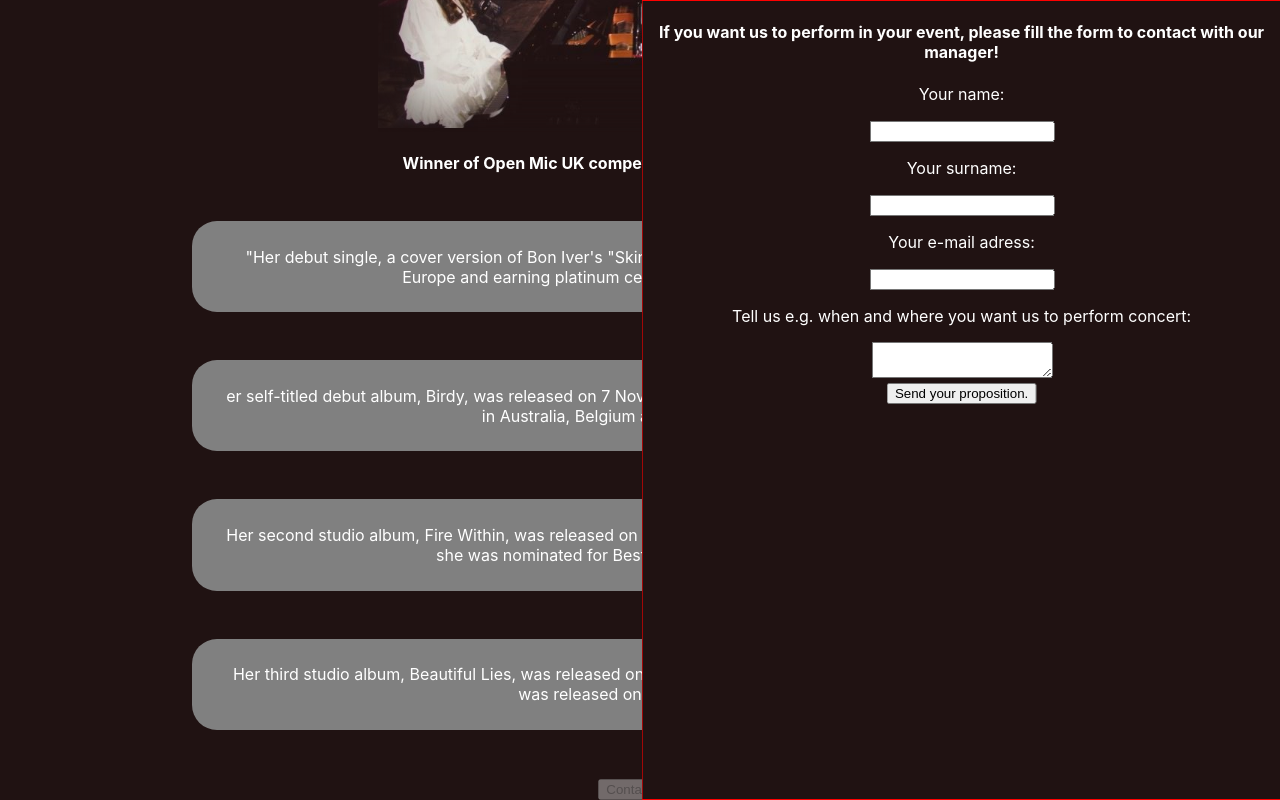
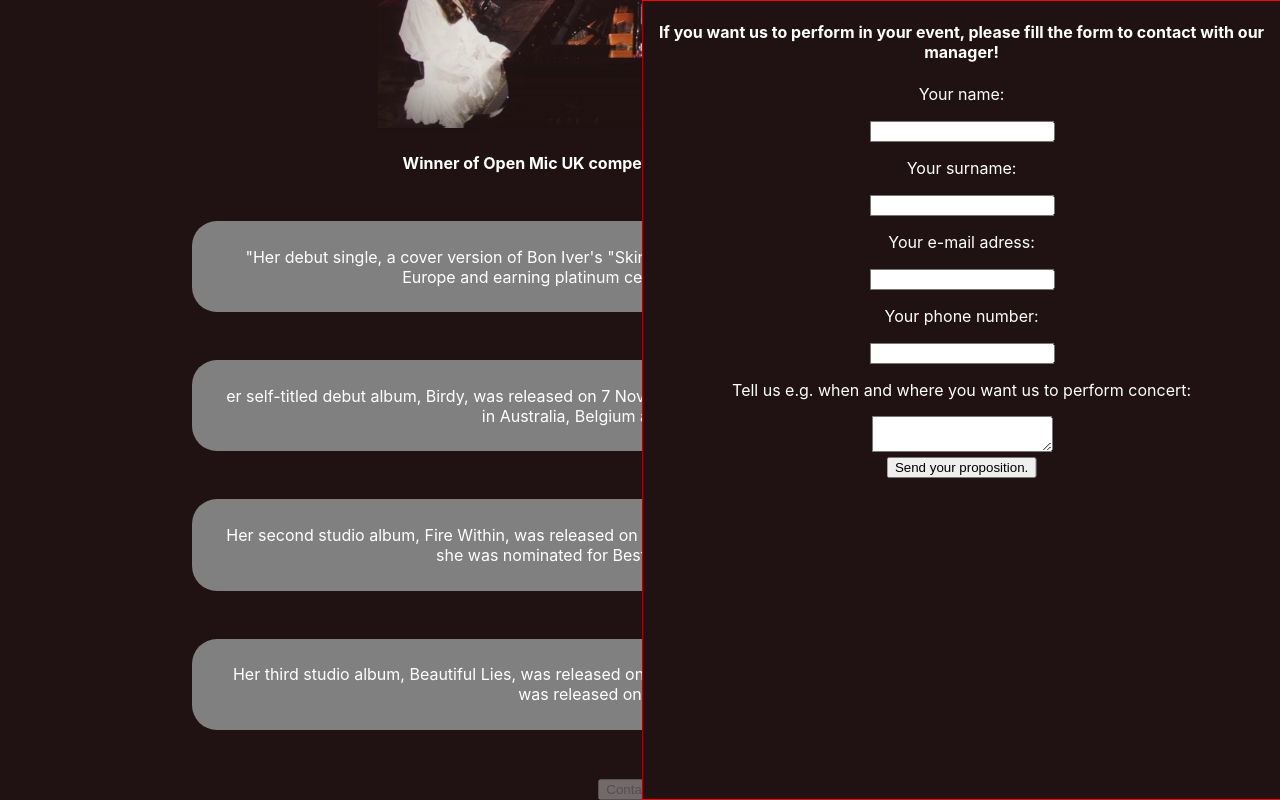
Before and after one commit to elzp/mstart-website.github.io, a React (Create React App) app: page / in a window 1280 px wide. Both pictures are taken after a click on the button "Contact us!". Shown: the part 89-889 px from the top of the page. Built offline with nearby package versions, Linux system fonts and the light colour scheme.

Commit message:
Add validation of inputs with showing errors

```diff
--- a/src/components/ContactForm/ContactForm.js
+++ b/src/components/ContactForm/ContactForm.js
@@ -1,5 +1,5 @@
 import './../../dist/App.css';
-import React, { useRef, useCallback, useState } from 'react';
+import React, { useRef, useCallback, useState, useEffect } from 'react';
 import useOutsideRef from './../../hooks/outsideRef';
 
 
@@ -9,36 +9,147 @@ function ContactForm(props) {
   const handlesettingVisibilityOfForm = useCallback(() => setVisibilityOfForm(false), [setVisibilityOfForm]);
   useOutsideRef(wrapper, handlesettingVisibilityOfForm)
 
-  const formAreaNames = ["username", "surname", "e-mail", "message"];
+  const formAreaNames = ["username", "surname", "e-mail", "message", "phone"];
   const [formValues, setFormValues] =useState(
     {
-      [formAreaNames[0]]: null,
-      [formAreaNames[1]]: null,
-      [formAreaNames[2]]: null,
-      [formAreaNames[3]]: null,
+      [formAreaNames[0]]: "",
+      [formAreaNames[1]]: "",
+      [formAreaNames[2]]: "",
+      [formAreaNames[3]]: "",
+      [formAreaNames[4]]: "",
     })
+    const [nameError, setNameError] = useState([""]);
+    const [surnameError, setSurnameError] = useState([""]);
+    const [emailError, setEmailError] = useState([""]);
+    const [messageError, setMessageError] = useState([""]);
+    const [phoneError, setPhoneError] = useState([""]);
+
+    const [statusOfInputedData, setStatusOfInputedData] = useState([true, true, true, true, true]);
+    const [nameStatus, surnameStatus, emailStatus, messageStatus, phoneStatus] = statusOfInputedData;
 
 
   const handleInputChange = (event, type) => {
     // event.preventDefault();
+    let existingInput;
+    const newStatuses = [ ...statusOfInputedData];
     const input = event.target.value;
+    const allInputedKeys = input.split("");
+
     switch (type){
       case formAreaNames[0]:
         setFormValues(current =>{return {...current, [formAreaNames[0]]: input}});
+
+        existingInput = formValues[formAreaNames[0]].split("");
+        if(existingInput.length !== allInputedKeys.length) { //if user deleted or added something to input
+          newStatuses[0]=false;
+          setStatusOfInputedData(newStatuses);
+        }
+
+        if(!/(\W)|(\d)|(\s)/.test(input) & allInputedKeys.length >3) {
+          newStatuses[0]=true;
+          setStatusOfInputedData(newStatuses);
+        } else {
+          newStatuses[0]=false;
+          setStatusOfInputedData(newStatuses);
+        }
+        if (input ===""){
+          newStatuses[0]=false;
+          setStatusOfInputedData(newStatuses);
+        }
         break;
       case formAreaNames[1]:
         setFormValues(current =>{return {...current, [formAreaNames[1]]: input}});
+        existingInput = formValues[formAreaNames[1]].split("");
+        if(existingInput.length !== allInputedKeys.length) { //if user deleted or added something to input
+          newStatuses[1]=false;
+          setStatusOfInputedData(newStatuses);
+        }
+
+        if(!/(\W)|(\d)|(\s)/.test(input) & allInputedKeys.length >3) {
+          newStatuses[1]=true;
+          setStatusOfInputedData(newStatuses);
+        } else {
+          newStatuses[1]=false;
+          setStatusOfInputedData(newStatuses);
+        }
+        if (input ===""){
+          newStatuses[1]=false;
+          setStatusOfInputedData(newStatuses);
+        }
         break;
       case formAreaNames[2]:
+        newStatuses[2]=false;
+          setStatusOfInputedData(currentStatuses=> newStatuses);
         setFormValues(current =>{return {...current, [formAreaNames[2]]: input}});
+        if(/^[a-zA-Z0-9._-]{3,}@[a-zA-Z0-9.-]{3,}\.[a-zA-Z]{2,6}$/.test(input) && /@{1}/.test(input)) {
+          newStatuses[2]=true;
+          setStatusOfInputedData(currentStatuses=> newStatuses);
+        }
         break;
       case formAreaNames[3]:
         setFormValues(current =>{return {...current, [formAreaNames[3]]: input}});
+        if(input !==""){
+          newStatuses[3]=true;
+          setStatusOfInputedData(currentStatuses=> newStatuses);
+        } else {
+          newStatuses[3]=false;
+          setStatusOfInputedData(currentStatuses=> newStatuses);
+        }
         break;
+        case formAreaNames[4]:
+          setFormValues(current =>{return {...current, [formAreaNames[4]]: input}});
+          if(input !=="" & /(^[^0])(\d)/.test(input) & allInputedKeys.length === 8){
+            newStatuses[4]=true;
+            setStatusOfInputedData(currentStatuses=> newStatuses);
+          } else {
+            newStatuses[4]=false;
+            setStatusOfInputedData(currentStatuses=> newStatuses);
+          }
+          break;
       default:
         break;
     }
   }
+
+  useEffect(()=>{
+    if(!nameStatus) {
+      setNameError('Your name have to contain only letters and have them more than 3.');
+    } else {
+      setNameError("");
+    }
+  },[nameStatus])
+
+  useEffect(()=>{
+    if(!surnameStatus) {
+      setSurnameError('Your surname have to contain only letters and have them more than 3.');
+    } else {
+      setSurnameError("");
+    }
+  },[surnameStatus])
+
+  useEffect(()=>{
+    if(!emailStatus) {
+      setEmailError("Your e-mail adress doesn't have  proper e-mail adress format.");
+      } else {
+        setEmailError("");
+      }
+    },[emailStatus])
+
+  useEffect(()=>{
+    if(!messageStatus) {
+      setMessageError("Add some message.");
+    } else {
+      setMessageError("");
+    }
+  },[messageStatus])
+
+  useEffect(()=>{
+    if(!phoneStatus) {
+      setPhoneError("Phone has to contain only numbers and has length of 8.");
+    } else {
+      setPhoneError("");
+    }
+  },[phoneStatus])
 
   return (
     <div
@@ -50,7 +161,8 @@ function ContactForm(props) {
             <p>Your name:</p>
             <input label="username"
             value={formValues[formAreaNames[0]]}
-            onChange={(event) => {handleInputChange(event, formAreaNames[0])}}
+            onChange={(event) => {
+            handleInputChange(event, formAreaNames[0]);}}
             />
             <p>Your surname:</p>
             <input label="surname"
@@ -59,8 +171,15 @@ function ContactForm(props) {
             />
             <p>Your e-mail adress:</p>
             <input label="e-mail"
+            type="email"
             value={formValues[formAreaNames[2]]}
             onChange={(event) => {handleInputChange(event, formAreaNames[2])}}
+            />
+            <p>Your phone number:</p>
+            <input label="phone"
+            type="tel"
+            value={formValues[formAreaNames[4]]}
+            onChange={(event) => {handleInputChange(event, formAreaNames[4])}}
             />
             <p>Tell us e.g. when and where you want us to perform concert:</p>
             <textarea label="message"
@@ -72,7 +191,11 @@ function ContactForm(props) {
         id="btn-sendform"
         onClick={handleSendingButtonClick}
         >Send your proposition.</button></div>
-
+        <div className="error">{nameError}</div>
+        <div className="error">{surnameError}</div>
+        <div className="error">{emailError}</div>
+        <div className="error">{messageError}</div>
+        <div className="error">{phoneError}</div>
     </div>
 
   );
```
